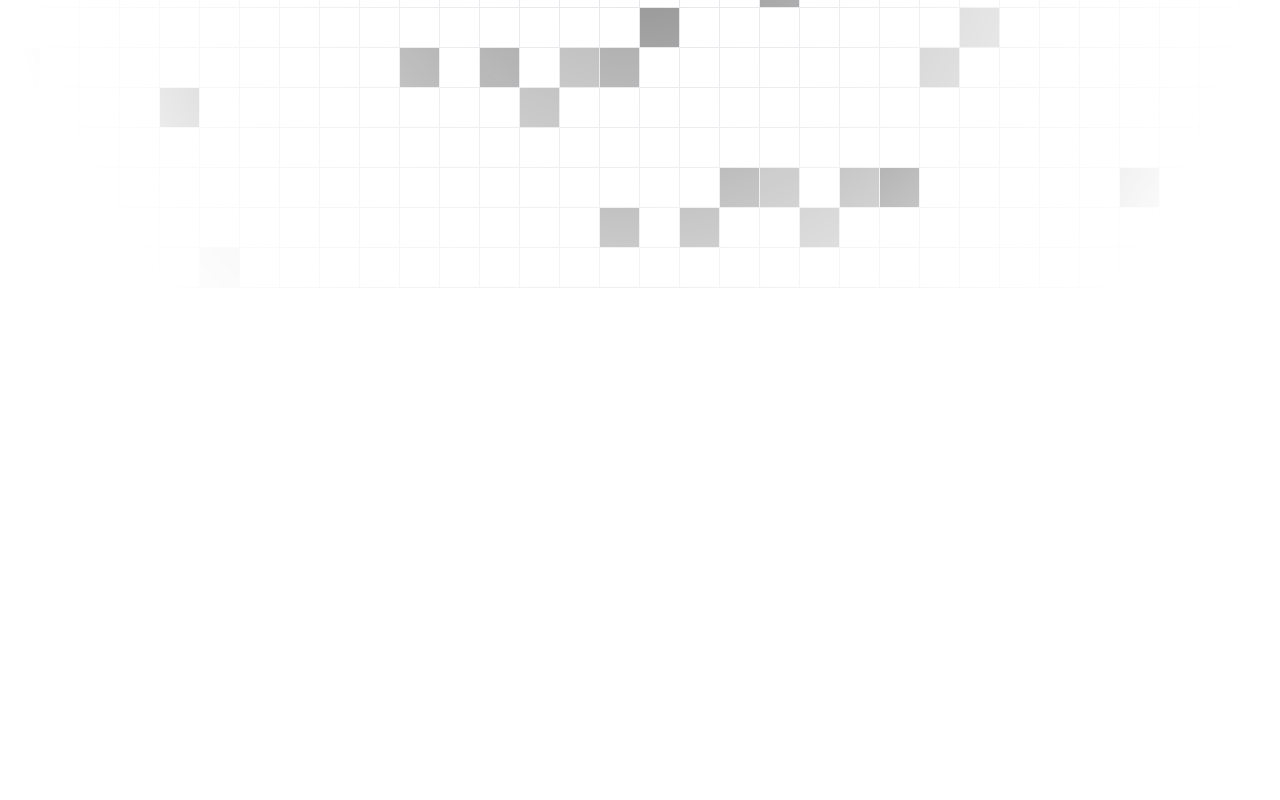
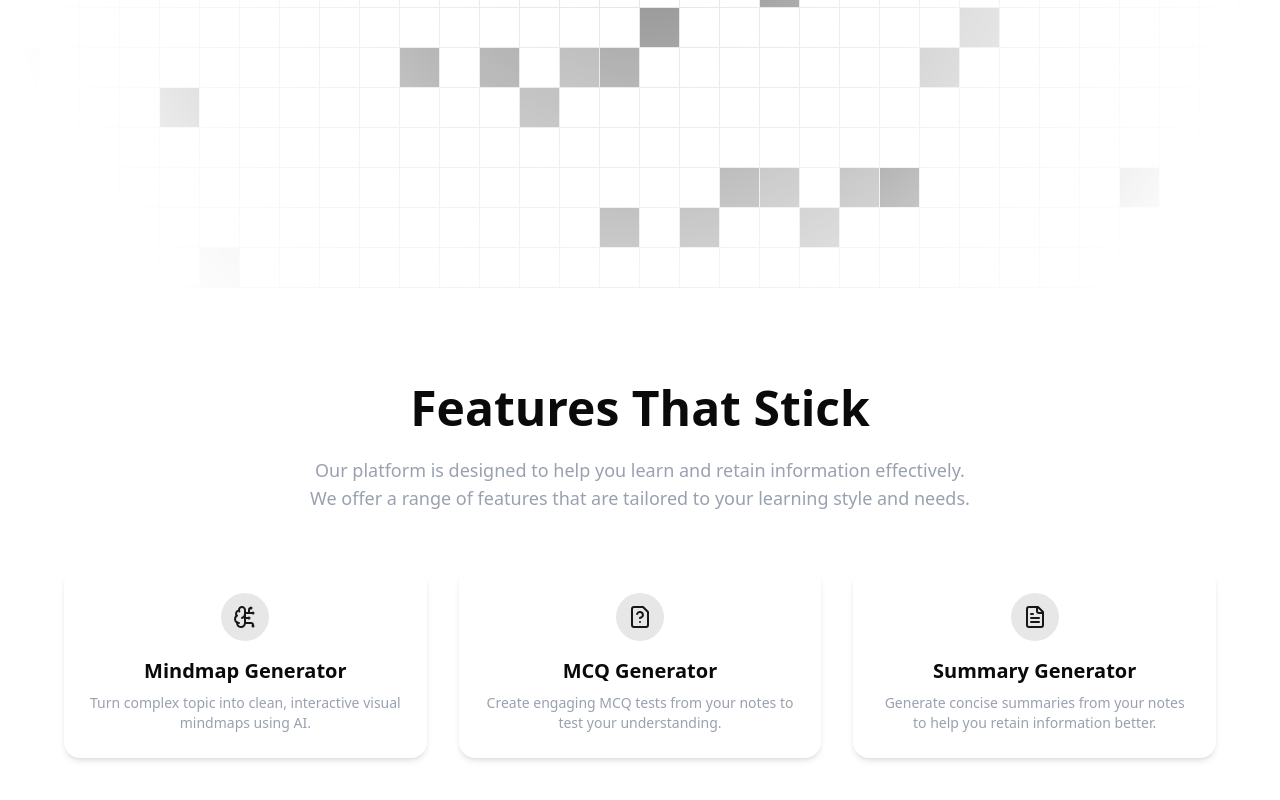
Before and after one commit to behalnihal/sahayak-ai, a Next.js app: page / in a window 1280 px wide. Shown: the part 512-1312 px from the top of the page. Before the commit the page ends 800 px from the top, so only its background shows below. Built offline with nearby package versions, Linux system fonts and the light colour scheme.

Commit message:
feat: update landing page with Features component

```diff
--- a/package.json
+++ b/package.json
@@ -9,6 +9,7 @@
     "lint": "next lint"
   },
   "dependencies": {
+    "@google/generative-ai": "^0.24.1",
     "@radix-ui/react-slot": "^1.2.2",
     "class-variance-authority": "^0.7.1",
     "clsx": "^2.1.1",
--- a/src/app/dashboard/page.tsx
+++ /dev/null
@@ -1,11 +0,0 @@
-export default function Page() {
-  return (
-    <main className="min-h-screen max-w-7xl mx-auto px-4 sm:px-6 lg:px-8 pt-24 pb-14 bg-background text-foreground">
-      <div className="flex flex-col gap-6">
-        <div className="">
-          <h1>Welcome back!</h1>
-        </div>
-      </div>
-    </main>
-  );
-}
--- a/src/app/page.tsx
+++ b/src/app/page.tsx
@@ -1,11 +1,13 @@
 import { Hero } from "@/components/landing/Hero";
 import { Navbar } from "../components/Navbar";
+import { Features } from "@/components/landing/Features";
 
 export default function Home() {
   return (
     <div>
       <Navbar />
       <Hero />
+      <Features />
     </div>
   );
 }
--- /dev/null
+++ b/src/components/landing/Features.tsx
@@ -0,0 +1,54 @@
+import { BrainCircuit, FileQuestion, FileText } from "lucide-react";
+
+const features = [
+  {
+    icon: BrainCircuit,
+    title: "Mindmap Generator",
+    desc: "Turn complex topic into clean, interactive visual mindmaps using AI.",
+  },
+  {
+    icon: FileQuestion,
+    title: "MCQ Generator",
+    desc: "Create engaging MCQ tests from your notes to test your understanding.",
+  },
+  {
+    icon: FileText,
+    title: "Summary Generator",
+    desc: "Generate concise summaries from your notes to help you retain information better.",
+  },
+];
+
+export const Features = () => {
+  return (
+    <section className="px-6 py-24 relative">
+      <div className="max-w-6xl mx-auto text-center relative z-[1]">
+        <h2 className="text-4xl md:text-5xl font-extrabold mb-6">
+          Features That Stick
+        </h2>
+        <p className="text-gray-400 text-lg max-w-2xl mx-auto mb-14">
+          Our platform is designed to help you learn and retain information
+          effectively. We offer a range of features that are tailored to your
+          learning style and needs.
+        </p>
+
+        <div className="grid gap-8 md:grid-cols-2 lg:grid-cols-3">
+          {features.map((feature, idx) => {
+            const Icon = feature.icon;
+            return (
+              <div
+                key={idx}
+                className="group bg-white/5 border border-white/10 backdrop-blur-lg p-6 rounded-2xl transition-transform hover:scale-[1.02] hover:border-white/20 shadow-md"
+              >
+                <div className="flex items-center justify-center w-12 h-12 rounded-full bg-primary/10 text-primary mb-4 mx-auto">
+                  <Icon className="w-6 h-6" />
+                </div>
+                <h3 className="text-xl font-semibold mb-2">{feature.title}</h3>
+                <p className="text-gray-400 text-sm">{feature.desc}</p>
+              </div>
+            );
+          })}
+        </div>
+      </div>
+    </section>
+  );
+};
```
Also changed, not shown: 1 other file (tests, documents, lock files or other folders).
